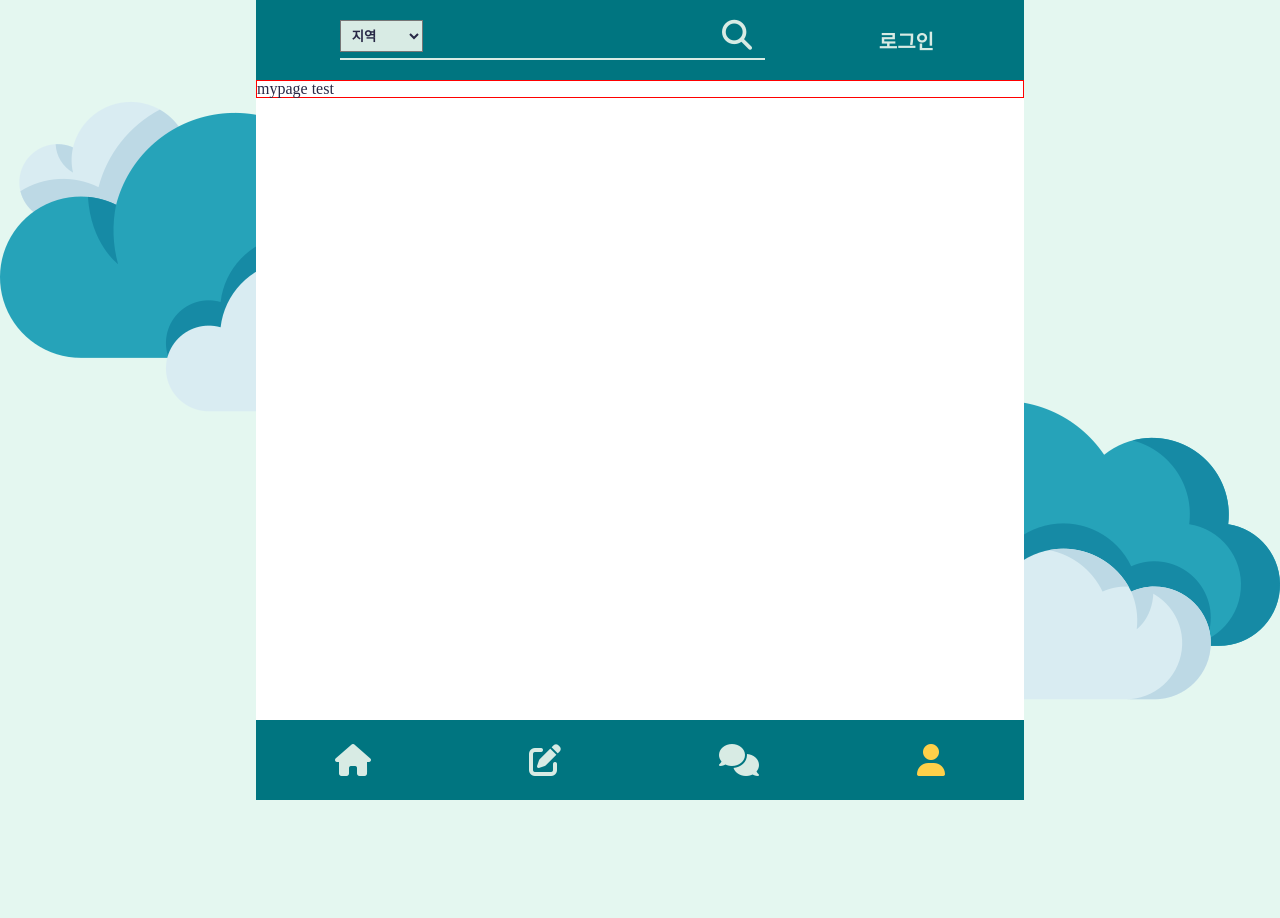
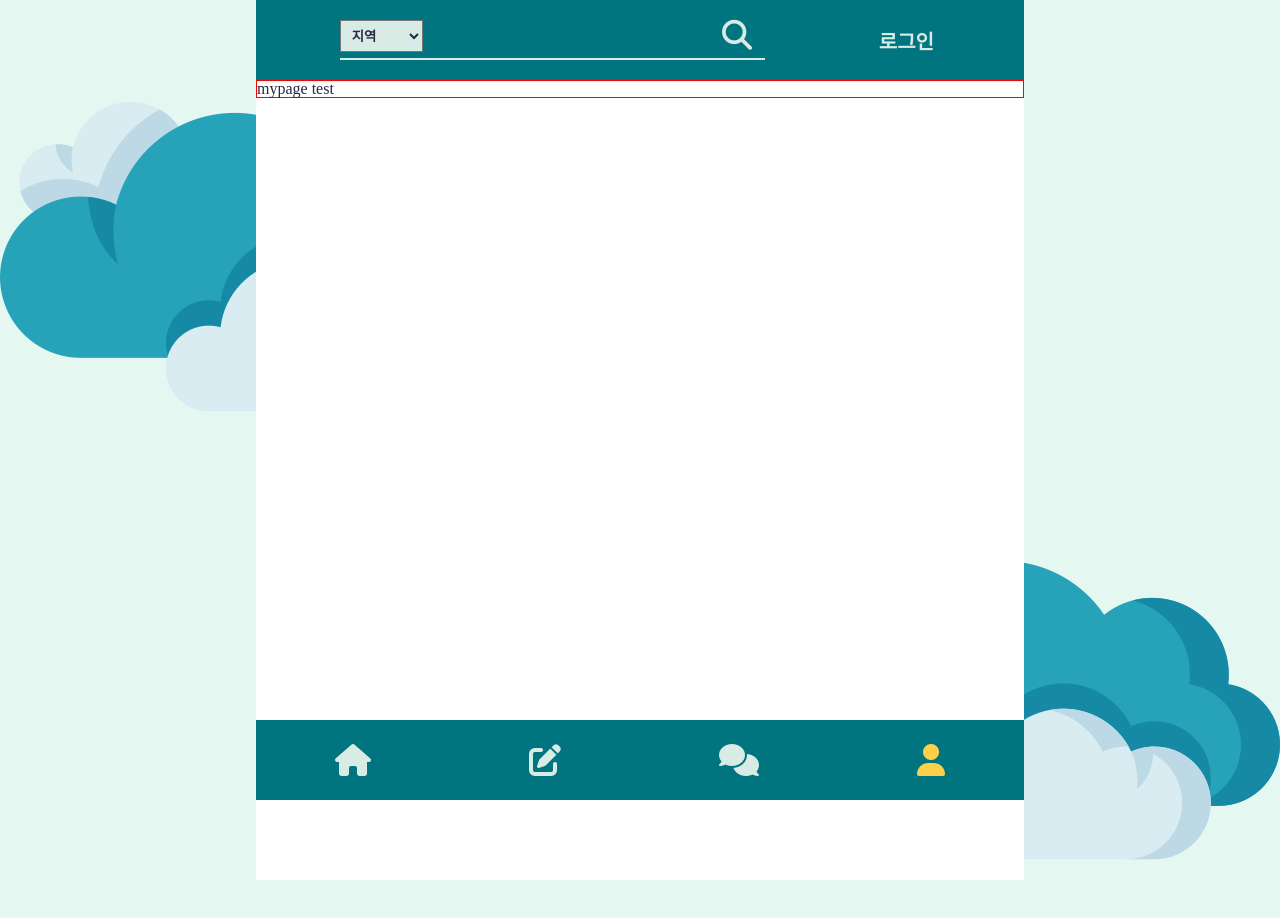
Before and after one commit to sideProject-withU/BirdBuddyTrip, a React (Create React App) app in the folder Client/: page /mypage in a window 1280 px wide. Shown: the top 918 px of the page. Before the commit the page ends 800 px from the top, so only its background shows below. Built offline with nearby package versions, Linux system fonts and the light colour scheme.

Commit message:
Style: [Client] GlobalStyle body min-height 설정

```diff
--- a/Client/src/GlobalStyles.ts
+++ b/Client/src/GlobalStyles.ts
@@ -17,13 +17,12 @@ const GlobalStyles = createGlobalStyle`
                              right bottom;
     }
     body {
-        padding : 5rem 0;
         max-width: 768px;
-        margin: 0 auto;
+        margin: 5rem auto;
         width: 100%;
         color: #282846;
+        min-height: 100vh;
         background: white;
-        height: 100vh;
     };
 
 `;
```
